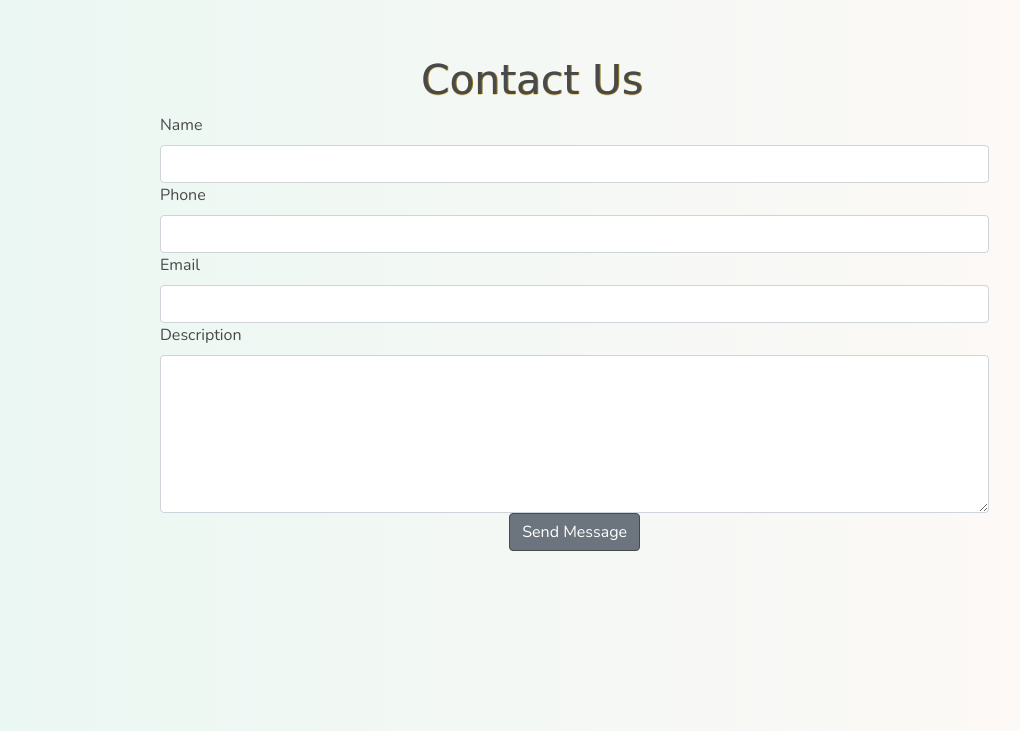
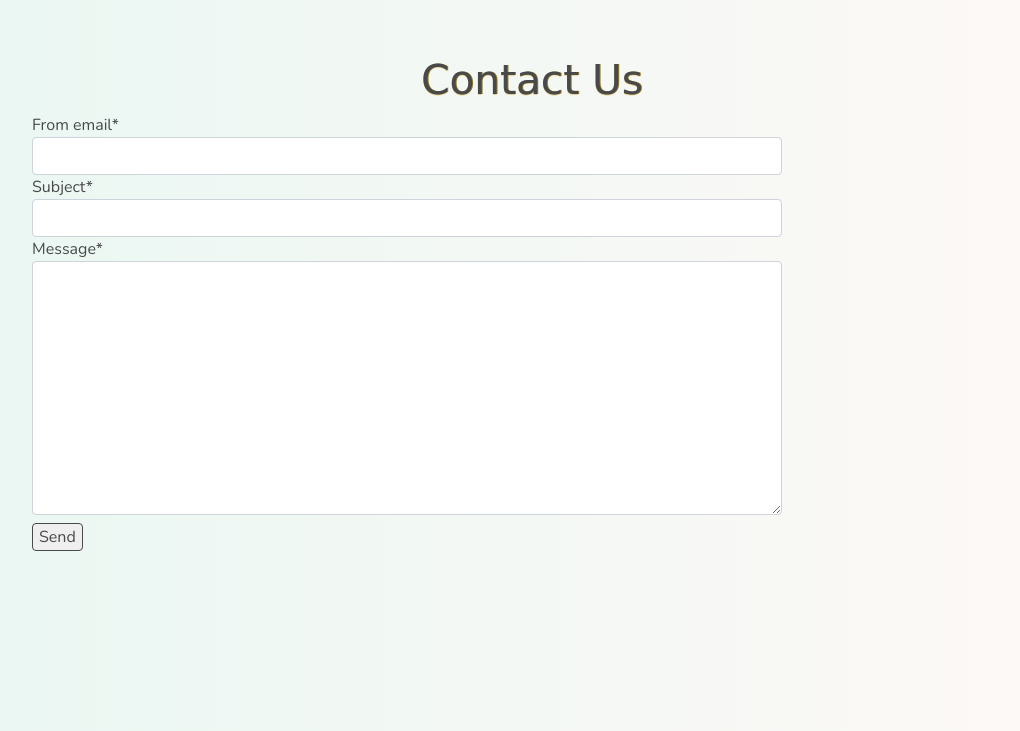
Before and after one commit to SiobhanBaines/Ciara-and-Sams-Big-Day, a Django app: page /contact/ in a window 1280 px wide. Shown: the part 69-800 px from the top of the page, without its empty margins (108-1128 px from the left). Run offline with Django 3.2, Linux system fonts and the light colour scheme; some libraries are stand-ins or nearby versions; some web fonts are replaced.

Commit message:
Get test emails working - no actual email

```diff
--- a/ciara_and_sams_big_day/settings.py
+++ b/ciara_and_sams_big_day/settings.py
@@ -216,7 +216,7 @@ GOOGLE_MAPS_KEY = os.getenv('GOOGLE_MAPS_KEY', '')
 
 if 'DEVELOPMENT' in os.environ:
     EMAIL_BACKEND = 'django.core.mail.backends.console.EmailBackend'
-    DEFAULT_FROM_EMAIL = 'ciara-sam@example.com'
+    DEFAULT_FROM_EMAIL = 'csw.testing2023@gmail.com'
 else:
     EMAIL_BACKEND = 'django.core.mail.backends.smtp.EmailBackend'
     EMAIL_USE_TLS = True
--- a/home/forms.py
+++ b/home/forms.py
@@ -38,3 +38,9 @@ class RSVPForm(forms.Form):
 
     def __init__(self, *args, **kwargs):
         super().__init__(*args, **kwargs)
+
+
+class ContactForm(forms.Form):
+    from_email = forms.EmailField(required=True)
+    subject = forms.CharField(required=True)
+    message = forms.CharField(widget=forms.Textarea, required=True)
--- a/home/templates/home/contact.html
+++ b/home/templates/home/contact.html
@@ -12,14 +12,20 @@
 <!-- Contact Page - -->
 <div class="container mt-5">
     <h3 class="text-center cursive-text-color">Contact Us</h3>
-    <form method="POST" action="{% url 'contact' %}" class="form" onsubmit="return sendMail(this)">
+    <form method="POST" action="{% url 'contact' %}" class="form"">
+        <!-- <form method="POST" action="{% url 'contact' %}" class="form" onsubmit="return sendMail(this)"> -->
+
         {% csrf_token %}
-        <div class="row justify-content-center">
+        {{ form|crispy }}
+    <div class="form-actions mt-2">
+      <button type="submit">Send</button>
+    </div>
+        <!-- <div class="row justify-content-center">
             <div class="col-10 offset-1">
                 <label class="form-label" for="fullname">Name</label>
                 <input type="text" name="fullname" id="fullname" class="contact form-control" required />
                 <label class="form-label" for="phone">Phone</label>
-                <input type="tel" name="phone" id="phone" pattern="[0-9]" class="contact form-control" required />
+                <input type="tel" name="phone" id="phone" pattern="[0-9]" class="contact form-control" />
                 <label class="form-label" for="emailaddress">Email</label>
                 <input type="email" name="emailaddress" id="emailaddress" class="contact form-control" required />
                 <label class="form-label" for="contact-reason">Description</label>
@@ -31,7 +37,7 @@
                     </div>
                 </div>
             </div>
-        </div>
+        </div> -->
     </form>
 </div>
 {% endblock %}
--- a/home/templates/home/register.html
+++ b/home/templates/home/register.html
@@ -17,6 +17,6 @@
     {% if redirect_field_value %}
       <input type="hidden" name="{{ redirect_field_name }}" value="{{ redirect_field_value }}" />
     {% endif %}
-    <button type="submit">{% trans "Sign Up" %} &raquo;</button>
+    <button class="mt-3" type="submit">{% trans "Sign Up" %} &raquo;</button>
   </form>
 {% endblock %}
--- a/home/urls.py
+++ b/home/urls.py
@@ -6,4 +6,5 @@ urlpatterns = [
     path('register/', views.register_request, name='register_request'),
     path('rsvp/', views.rsvp, name='rsvp'),
     path('contact/', views.contact, name='contact'),
+    # path('success/', views.success, name='success'),
 ]
--- a/home/views.py
+++ b/home/views.py
@@ -1,10 +1,12 @@
-from django.shortcuts import render, redirect, get_object_or_404
-# from django.views import View
-from .forms import NewUserForm, RSVPForm
+from django.shortcuts import render, redirect, get_object_or_404, HttpResponse
+from .forms import NewUserForm, RSVPForm, ContactForm
 from django.contrib.auth import login
 from django.contrib import messages
 from guests.models import Guest
 from django.contrib.auth.models import User, Group
+# from django.core.
+from django.core.mail import send_mail, BadHeaderError
+from django.conf import settings
 
 
 def index(request):
@@ -101,8 +103,31 @@ def rsvp(request):
 
 
 def contact(request):
-    """ View to allow the guest to contact the bride and groom """
+    if request.method == 'GET':
+        form = ContactForm()
+    else:
+        form = ContactForm(request.POST)
+        if form.is_valid():
+            subject = form.cleaned_data['subject']
+            from_email = form.cleaned_data['from_email']
+            message = form.cleaned_data['message']
+            default_from_email = settings.DEFAULT_FROM_EMAIL
 
-    template = 'home/contact.html'
+            try:
+                send_mail(
+                    subject,
+                    message,
+                    from_email,
+                    [default_from_email, from_email],
+                )
+                print(send_mail)
 
-    return render(request, template)
+            except Exception as e:
+                messages.error(request, 'Something went wrong. \
+                    Please try to send the email again.')
+                return HttpResponse(content=e, status=400)
+
+            messages.success(request, 'Thank you for your message.')
+            return redirect('home')
+
+    return render(request, "home/contact.html", {'form': form})
```
